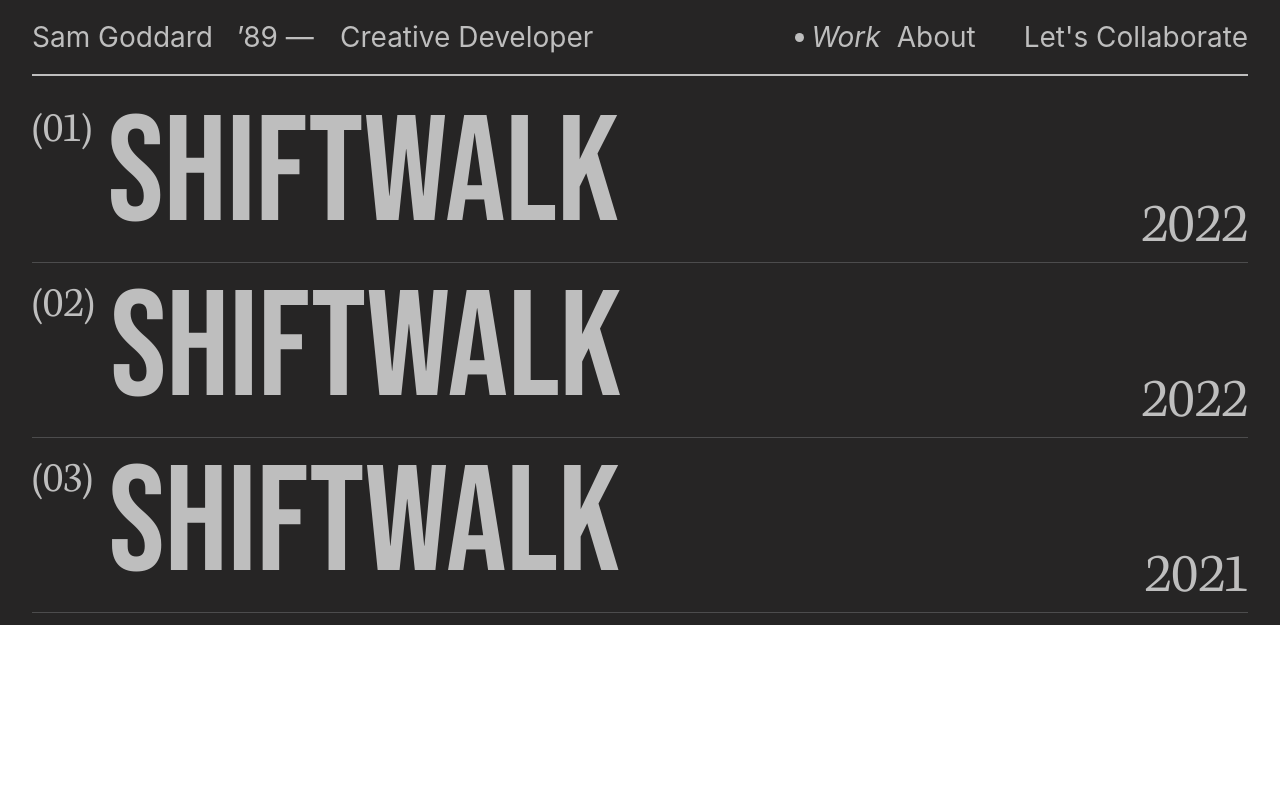
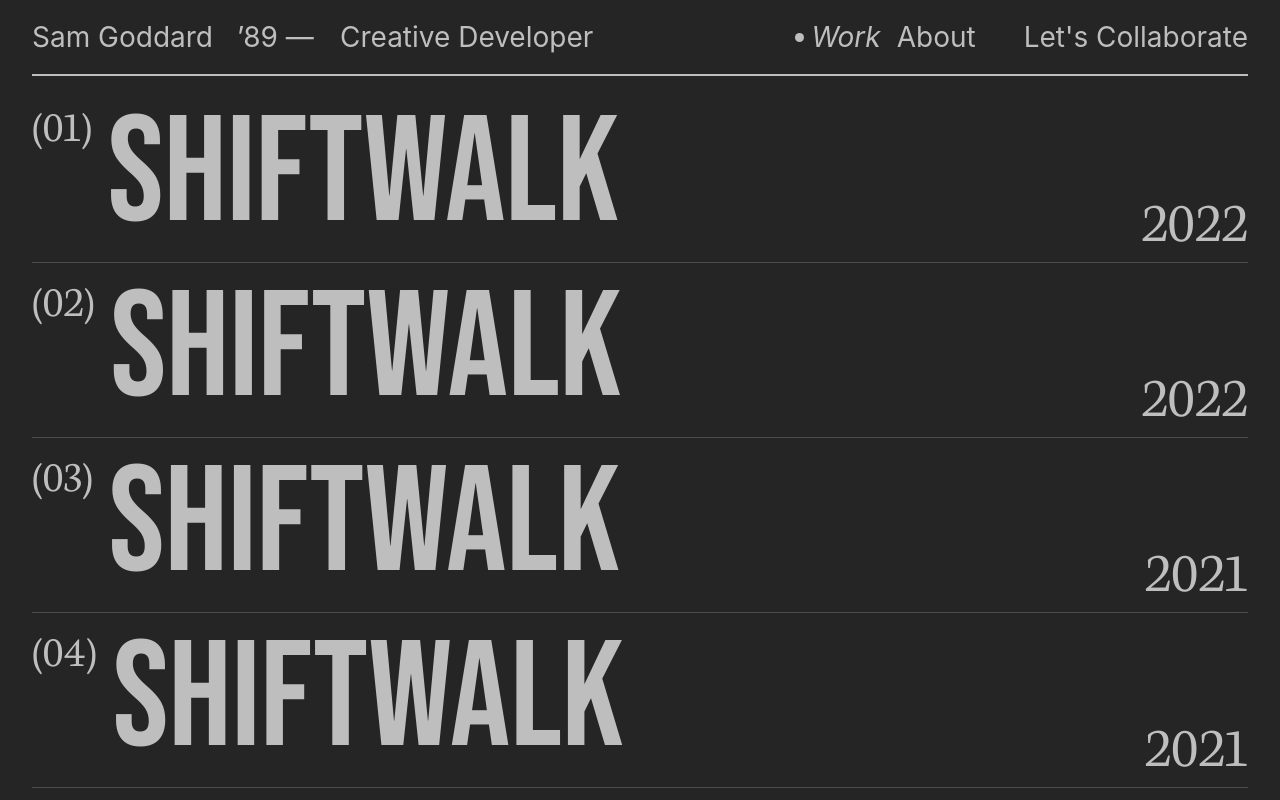
Before and after one commit to hayatul-islam/Sam-Goddard, a React (Create React App) app: page / in a window 1280 px wide. Built offline with nearby package versions, Linux system fonts and the light colour scheme.

Commit message:
image show

```diff
--- a/src/components/home/Work.js
+++ b/src/components/home/Work.js
@@ -1,18 +1,22 @@
 import { motion } from "framer-motion";
-import React from "react";
+import React, { useState } from "react";
 
 function Work({ work, index, setIsHover, isHover }) {
   const { name, img, year } = work;
+  const [isShow, setIsShow] = useState(false);
 
   const handleMouseEnter = () => {
     setIsHover(true);
+    setIsShow(true);
   };
   const handleMouseLeave = () => {
     setIsHover(false);
+    setIsShow(false);
   };
 
   return (
     <>
+      <div className="relative group">
         <motion.div whileHover={{ paddingLeft: "20px", opacity: 1 }}>
           <div
             onMouseEnter={handleMouseEnter}
@@ -32,7 +36,13 @@ function Work({ work, index, setIsHover, isHover }) {
             </div>
           </div>
         </motion.div>
-      <hr className="opacity-20 text-red-500" />
+        <hr className="opacity-20" />
+        {isShow && (
+          <div className="absolute top-[-100px] right-[5%] w-[500px] h-[350px] opacity-20">
+            <img className="w-full h-full" src={img} alt="" />
+          </div>
+        )}
+      </div>
     </>
   );
 }
--- a/src/components/home/Works.js
+++ b/src/components/home/Works.js
@@ -15,6 +15,12 @@ const works = [
   },
   {
     id: 3,
+    name: "SHIFTWALK",
+    img: "https://images.unsplash.com/photo-1663860307386-891a5beb6e9d?ixlib=rb-1.2.1&ixid=MnwxMjA3fDB8MHxlZGl0b3JpYWwtZmVlZHwyfHx8ZW58MHx8fHw%3D&auto=format&fit=crop&w=500&q=60",
+    year: 2021,
+  },
+  {
+    id: 4,
     name: "SHIFTWALK",
     img: "https://images.unsplash.com/photo-1663860307386-891a5beb6e9d?ixlib=rb-1.2.1&ixid=MnwxMjA3fDB8MHxlZGl0b3JpYWwtZmVlZHwyfHx8ZW58MHx8fHw%3D&auto=format&fit=crop&w=500&q=60",
     year: 2021,
```
Lines whose indentation alone changed are shown as unchanged.
